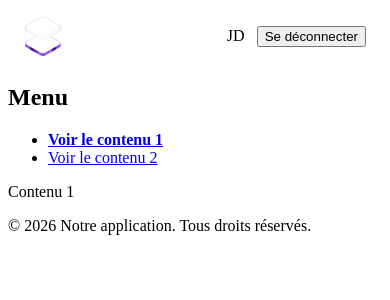
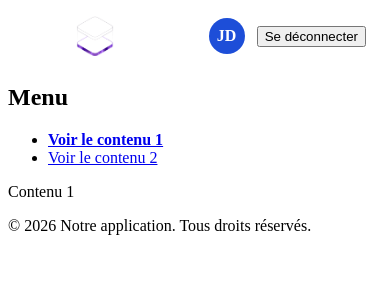
Before and after one commit to theantsadev/app-gouvernance-communale, a React (Vite) app in the folder frontend/: page / in a window 390 px wide. Shown: the top 300 px of the page. Built offline with nearby package versions, Linux system fonts and the light colour scheme.

Commit message:
Réorganisation du header en mode composant
- Hamburger : pour fermer/ouvrir le sidebar
- Bulle : pour connaitre l'utilisateur connecté

```diff
--- /dev/null
+++ b/frontend/src/components/Bulle.tsx
@@ -0,0 +1,12 @@
+import type { UtilisateurAffiche } from "../types/UtilisateurAffiche";
+
+
+const obtenirInitiales = ({ prenom, nom }: UtilisateurAffiche) =>
+    `${prenom.charAt(0)}${nom.charAt(0)}`.toUpperCase();
+
+const Bulle = ({ utilisateur }: { utilisateur: UtilisateurAffiche }) => (
+    <div className="bulle" title={`${utilisateur.prenom} ${utilisateur.nom}`}>
+        {obtenirInitiales(utilisateur)}
+    </div>
+);
+export default Bulle;
--- /dev/null
+++ b/frontend/src/components/Hamburger.tsx
@@ -0,0 +1,10 @@
+type HamburgerProps = { ouvert: boolean; basculer: () => void };
+
+const Hamburger = ({ ouvert, basculer }: HamburgerProps) => (
+    <button type="button" className="hamburger" onClick={basculer}
+        aria-label={ouvert ? "Fermer le menu" : "Ouvrir le menu"}
+        aria-expanded={ouvert} aria-controls="menu-lateral">
+        <span /><span /><span />
+    </button>
+);
+export default Hamburger;
--- a/frontend/src/components/Header.tsx
+++ b/frontend/src/components/Header.tsx
@@ -1,32 +1,30 @@
 import logoCommune from "../assets/img/hero.png";
 import '../assets/css/header-style.css';
+import Bulle from "./Bulle";
+import Hamburger from "./Hamburger";
+import type { UtilisateurAffiche } from "../types/UtilisateurAffiche";
 
 type HeaderProps = {
-    utilisateur: { prenom: string; nom: string };
+    utilisateur: UtilisateurAffiche;
     deconnecter: () => void;
+    menuOuvert: boolean;
+    basculerMenu: () => void;
 };
 
-const obtenirInitiales = (prenom: string, nom: string) =>
-    `${prenom.charAt(0)}${nom.charAt(0)}`.toUpperCase();
 
-const Header = ({ utilisateur, deconnecter }: HeaderProps) => {
-    const nomComplet = `${utilisateur.prenom} ${utilisateur.nom}`;
-
-    return (
+const Header = ({ utilisateur, deconnecter, menuOuvert, basculerMenu }: HeaderProps) => (
     <header className="header">
+        <div className="header-gauche">
+            <Hamburger ouvert={menuOuvert} basculer={basculerMenu} />
             <img className="header-logo" src={logoCommune} alt="Logo de la commune" />
-
+        </div>
         <div className="header-utilisateur">
-                <div className="header-bulle" title={nomComplet}>
-                    {obtenirInitiales(utilisateur.prenom, utilisateur.nom)}
-                </div>
-                <span className="header-nom">{nomComplet}</span>
+            <Bulle utilisateur={utilisateur} />
+            <span className="header-nom">{utilisateur.prenom} {utilisateur.nom}</span>
             <button type="button" className="header-deconnexion" onClick={deconnecter}>
                 Se déconnecter
             </button>
         </div>
     </header>
 );
-}
-
 export default Header;
--- /dev/null
+++ b/frontend/src/types/UtilisateurAffiche.ts
@@ -0,0 +1 @@
+export type UtilisateurAffiche = { prenom: string; nom: string };
```
Lines whose indentation alone changed are shown as unchanged.
